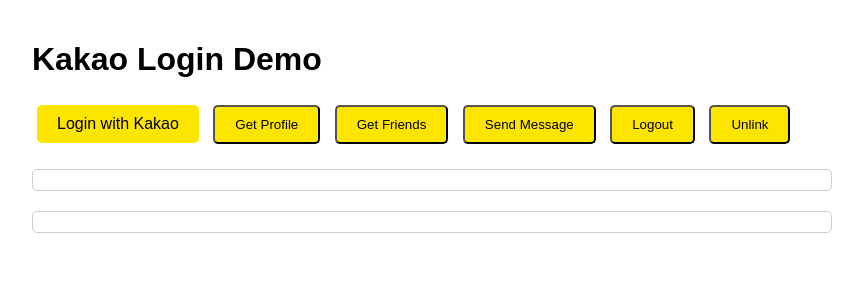
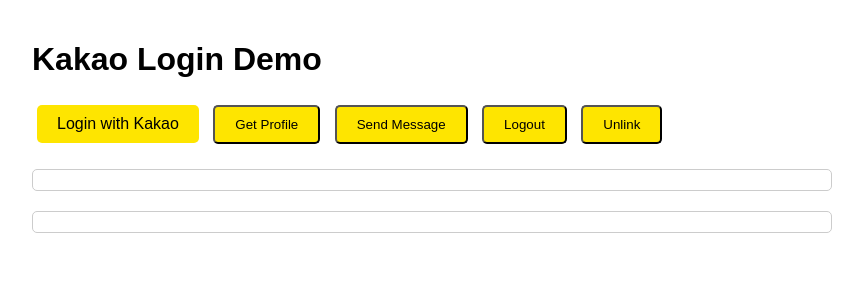
Before and after one commit to R4mel/spring-of-dish, a FastAPI app: page / in a window 1280 px wide. Shown: the top 300 px of the page, without its empty margins (208-1071 px from the left). Run offline with FastAPI, Linux system fonts and the light colour scheme.

Commit message:
[Fix: back] 필요없는 기능 제거

```diff
--- a/backend/main.py
+++ b/backend/main.py
@@ -136,39 +136,6 @@
         )
 
 
-@app.get("/friends")
-async def friends(request: Request):
-    auth_header = request.headers.get("Authorization")
-    if not auth_header or not auth_header.startswith("Bearer "):
-        raise HTTPException(
-            status_code=status.HTTP_401_UNAUTHORIZED,
-            detail="Not authenticated",
-            headers={"WWW-Authenticate": "Bearer"},
-        )
-
-    jwt_token = auth_header.split(" ")[1]
-    try:
-        payload = jwt.decode(jwt_token, SECRET_KEY, algorithms=[ALGORITHM])
-        kakao_access_token = payload.get("kakao_access_token")
-
-        if not kakao_access_token:
-            raise HTTPException(
-                status_code=status.HTTP_401_UNAUTHORIZED,
-                detail="Invalid token",
-            )
-
-        headers = {'Authorization': f'Bearer {kakao_access_token}'}
-        async with httpx.AsyncClient() as client:
-            resp = await client.get(f"{kapi_host}/v1/api/talk/friends", headers=headers)
-            return JSONResponse(content=resp.json())
-    except jwt.JWTError:
-        raise HTTPException(
-            status_code=status.HTTP_401_UNAUTHORIZED,
-            detail="Invalid token",
-            headers={"WWW-Authenticate": "Bearer"},
-        )
-
-
 @app.get("/message")
 async def message(request: Request):
     auth_header = request.headers.get("Authorization")
@@ -197,45 +164,6 @@
 
         async with httpx.AsyncClient() as client:
             resp = await client.post(f"{kapi_host}/v2/api/talk/memo/default/send", headers=headers, data=data)
-            return JSONResponse(content=resp.json())
-    except jwt.JWTError:
-        raise HTTPException(
-            status_code=status.HTTP_401_UNAUTHORIZED,
-            detail="Invalid token",
-            headers={"WWW-Authenticate": "Bearer"},
-        )
-
-
-@app.get("/friend-message")
-async def friends_message(request: Request, uuid: str):
-    auth_header = request.headers.get("Authorization")
-    if not auth_header or not auth_header.startswith("Bearer "):
-        raise HTTPException(
-            status_code=status.HTTP_401_UNAUTHORIZED,
-            detail="Not authenticated",
-            headers={"WWW-Authenticate": "Bearer"},
-        )
-
-    jwt_token = auth_header.split(" ")[1]
-    try:
-        payload = jwt.decode(jwt_token, SECRET_KEY, algorithms=[ALGORITHM])
-        kakao_access_token = payload.get("kakao_access_token")
-
-        if not kakao_access_token:
-            raise HTTPException(
-                status_code=status.HTTP_401_UNAUTHORIZED,
-                detail="Invalid token",
-            )
-
-        headers = {'Authorization': f'Bearer {kakao_access_token}'}
-        data = {
-            'receiver_uuids': f'[{uuid}]',
-            'template_object': message_template
-        }
-
-        async with httpx.AsyncClient() as client:
-            resp = await client.post(f"{kapi_host}/v1/api/talk/friends/message/default/send", headers=headers,
-                                     data=data)
             return JSONResponse(content=resp.json())
     except jwt.JWTError:
         raise HTTPException(
--- a/backend/templates/index.html
+++ b/backend/templates/index.html
@@ -42,7 +42,6 @@
 <div>
     <a href="/authorize" class="button">Login with Kakao</a>
     <button onclick="getProfile()" class="button">Get Profile</button>
-    <button onclick="getFriends()" class="button">Get Friends</button>
     <button onclick="sendMessage()" class="button">Send Message</button>
     <button onclick="logout()" class="button">Logout</button>
     <button onclick="unlink()" class="button">Unlink</button>
@@ -79,27 +78,6 @@
         } catch (error) {
             console.error('Error:', error);
             alert('Failed to get profile');
-        }
-    }
-
-    async function getFriends() {
-        const token = localStorage.getItem('kakaoToken');
-        if (!token) {
-            alert('Please login first');
-            return;
-        }
-
-        try {
-            const response = await fetch('/friends', {
-                headers: {
-                    'Authorization': `Bearer ${token}`
-                }
-            });
-            const data = await response.json();
-            document.getElementById('friends').innerHTML = `<pre>${JSON.stringify(data, null, 2)}</pre>`;
-        } catch (error) {
-            console.error('Error:', error);
-            alert('Failed to get friends');
         }
     }
 
```
